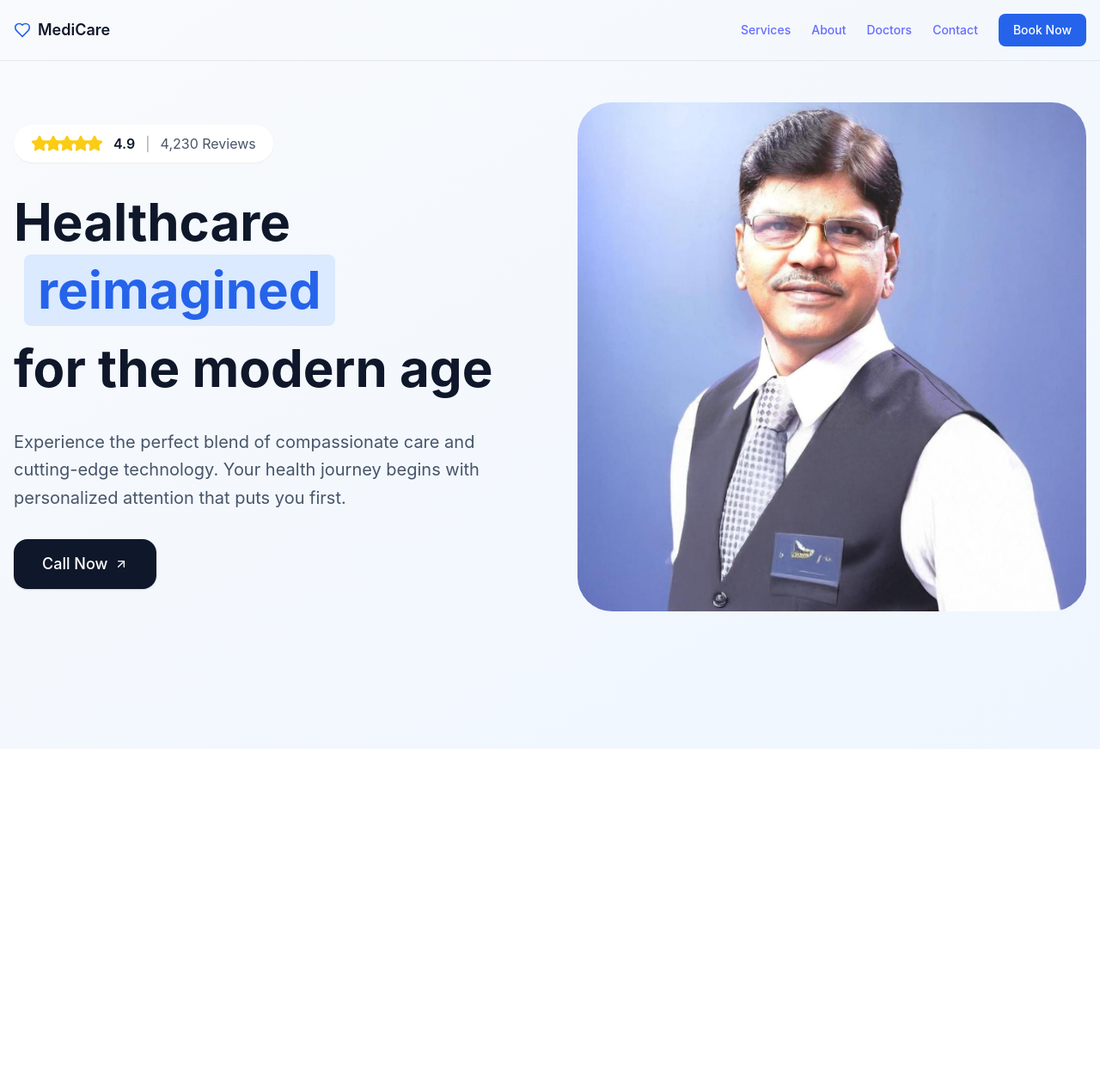
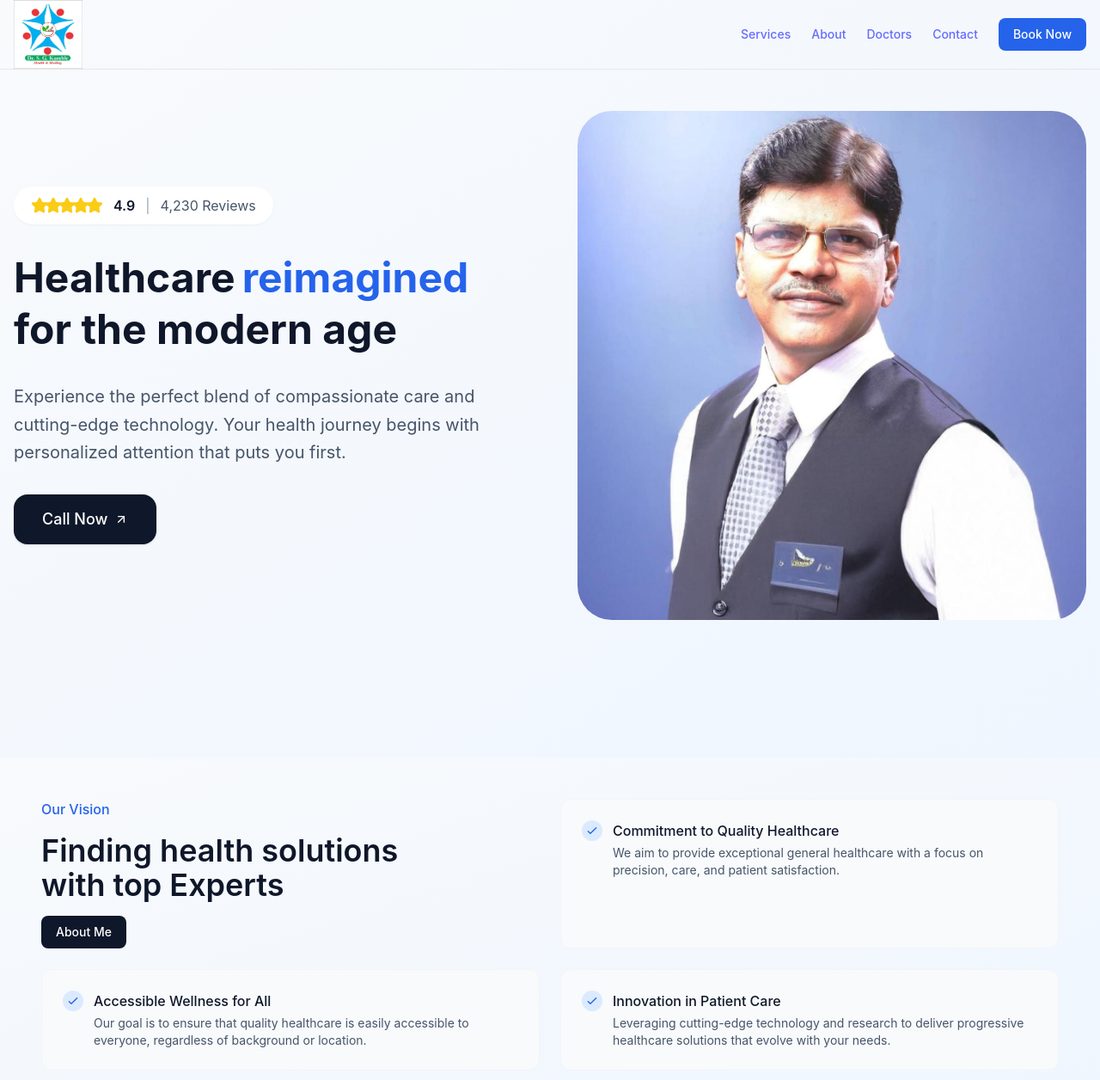
Before and after one commit to drsunilkamble/Clinic-Website, a React (Vite) app: page / in a window 1280 px wide. Shown: the top 1256 px of the page at 86% size. Before the commit the page ends 871 px from the top, so only its background shows below. Built offline with nearby package versions, Linux system fonts and the light colour scheme.

Commit message:
Add Feature Section

```diff
--- a/src/App.tsx
+++ b/src/App.tsx
@@ -1,5 +1,6 @@
 import './App.css'
 import NavigationBar from './components/ui/NavigationBar'
+import VisionSection from './components/ui/VisionSection'
 import HeroSection from './pages/Hero/HeroSection'
 
 function App() {
@@ -8,10 +9,9 @@ function App() {
     <>
       <div className="w-full bg-gradient-to-br from-slate-50 to-blue-50">
       <div className="relative min-h-screen flex flex-col items-center justify-start overflow-hidden">
-      <NavigationBar />
-        <div className="container ">
-          <HeroSection />
-        </div>
+        <NavigationBar />
+        <HeroSection />
+        < VisionSection />
       </div>
       </div>
     </>
--- a/src/components/ui/NavigationBar.tsx
+++ b/src/components/ui/NavigationBar.tsx
@@ -1,16 +1,17 @@
 import React from 'react';
 import { Heart, Menu, X } from 'lucide-react';
-
+import Logo from '@/assets/ClinicLogo.jpg';
 const NavigationBar = () => {
   const [isMenuOpen, setIsMenuOpen] = React.useState(false);
 
   return (
-    <nav className="w-full px-4 py-4 border-b">
+    <nav className="w-full px-4 border-b">
       <div className="max-w-7xl mx-auto flex justify-between items-center">
         {/* Logo */}
         <div className="flex items-center gap-2">
-          <Heart className="w-5 h-5 text-blue-600" />
-          <span className="text-lg font-semibold text-slate-900">MediCare</span>
+          {/* <Heart className="w-5 h-5 text-blue-600" />
+          <span className="text-lg font-semibold text-slate-900">MediCare</span> */}
+            <img src={Logo} alt="Logo" className="w-20 h-20 " />
         </div>
 
         {/* Desktop Navigation */}
--- /dev/null
+++ b/src/components/ui/VisionSection.tsx
@@ -0,0 +1,67 @@
+import React from 'react'
+
+const VisionSection = () => {
+  return (
+    <div className="p-12 bg-gradient-to-br from-slate-50 to-blue-50 max-w-7xl mx-auto">
+                <div className="grid grid-cols-2 gap-6">
+  {/* Left side heading - spans vertically */}
+  <div className="space-y-4">
+    <span className="text-blue-600 font-medium">Our Vision</span>
+    <h2 className="text-4xl font-semibold text-slate-900">
+      Finding health solutions<br />
+      with top Experts
+    </h2>
+    <button className="px-4 py-2 bg-slate-900 text-white rounded-lg text-sm">
+      About Me
+    </button>
+  </div>
+
+  {/* Right side first feature */}
+  <div className="p-6 bg-slate-50 rounded-xl border border-slate-100">
+    <div className="flex gap-3 items-start">
+      <div className="p-1 bg-blue-100 rounded-full">
+        <svg className="w-4 h-4 text-blue-600" viewBox="0 0 24 24" fill="none" stroke="currentColor">
+          <path strokeLinecap="round" strokeLinejoin="round" strokeWidth="2" d="M5 13l4 4L19 7" />
+        </svg>
+      </div>
+      <div>
+        <h3 className="font-medium text-slate-900 mb-1">Commitment to Quality Healthcare</h3>
+        <p className="text-slate-600 text-sm">We aim to provide exceptional general healthcare with a focus on precision, care, and patient satisfaction.</p>
+      </div>
+    </div>
+  </div>
+
+  {/* Bottom row features */}
+  <div className="p-6 bg-slate-50 rounded-xl border border-slate-100">
+    <div className="flex gap-3 items-start">
+      <div className="p-1 bg-blue-100 rounded-full">
+        <svg className="w-4 h-4 text-blue-600" viewBox="0 0 24 24" fill="none" stroke="currentColor">
+          <path strokeLinecap="round" strokeLinejoin="round" strokeWidth="2" d="M5 13l4 4L19 7" />
+        </svg>
+      </div>
+      <div>
+        <h3 className="font-medium text-slate-900 mb-1">Accessible Wellness for All</h3>
+        <p className="text-slate-600 text-sm">Our goal is to ensure that quality healthcare is easily accessible to everyone, regardless of background or location.</p>
+      </div>
+    </div>
+  </div>
+
+  <div className="p-6 bg-slate-50 rounded-xl border border-slate-100">
+    <div className="flex gap-3 items-start">
+      <div className="p-1 bg-blue-100 rounded-full">
+        <svg className="w-4 h-4 text-blue-600" viewBox="0 0 24 24" fill="none" stroke="currentColor">
+          <path strokeLinecap="round" strokeLinejoin="round" strokeWidth="2" d="M5 13l4 4L19 7" />
+        </svg>
+      </div>
+      <div>
+        <h3 className="font-medium text-slate-900 mb-1">Innovation in Patient Care</h3>
+        <p className="text-slate-600 text-sm">Leveraging cutting-edge technology and research to deliver progressive healthcare solutions that evolve with your needs.</p>
+      </div>
+    </div>
+  </div>
+</div>
+    </div>
+  )
+}
+
+export default VisionSection
--- a/src/pages/Hero/HeroSection.tsx
+++ b/src/pages/Hero/HeroSection.tsx
@@ -1,4 +1,4 @@
-import  { useState } from 'react';
+import { useState } from 'react';
 import { Star, ArrowUpRight } from 'lucide-react';
 import { Button } from '@/components/ui/button';
 import DoctorPNG from '@/assets/doctor.png';
@@ -27,12 +27,13 @@ const HeroSection = () => {
           </div>
 
           {/* Headline */}
-          <h1 className="text-6xl font-bold text-slate-900 leading-tight">
+          {/* Headline */}
+          <h1 className="text-5xl font-bold text-slate-900 leading-tight">
             Healthcare
-            <div className="inline-flex items-center gap-3 ml-3">
-              <span className="bg-blue-100 px-4 py-1 rounded-lg text-blue-600">reimagined</span>
+            <div className="inline-flex items-center gap-2 ml-2">
+              <span className="text-blue-600">reimagined</span>
             </div>
-            <div className="mt-3">
+            <div className="">
               for the modern age
             </div>
           </h1>
```
Also changed, not shown: src/assets/ClinicLogo.jpg (added).
